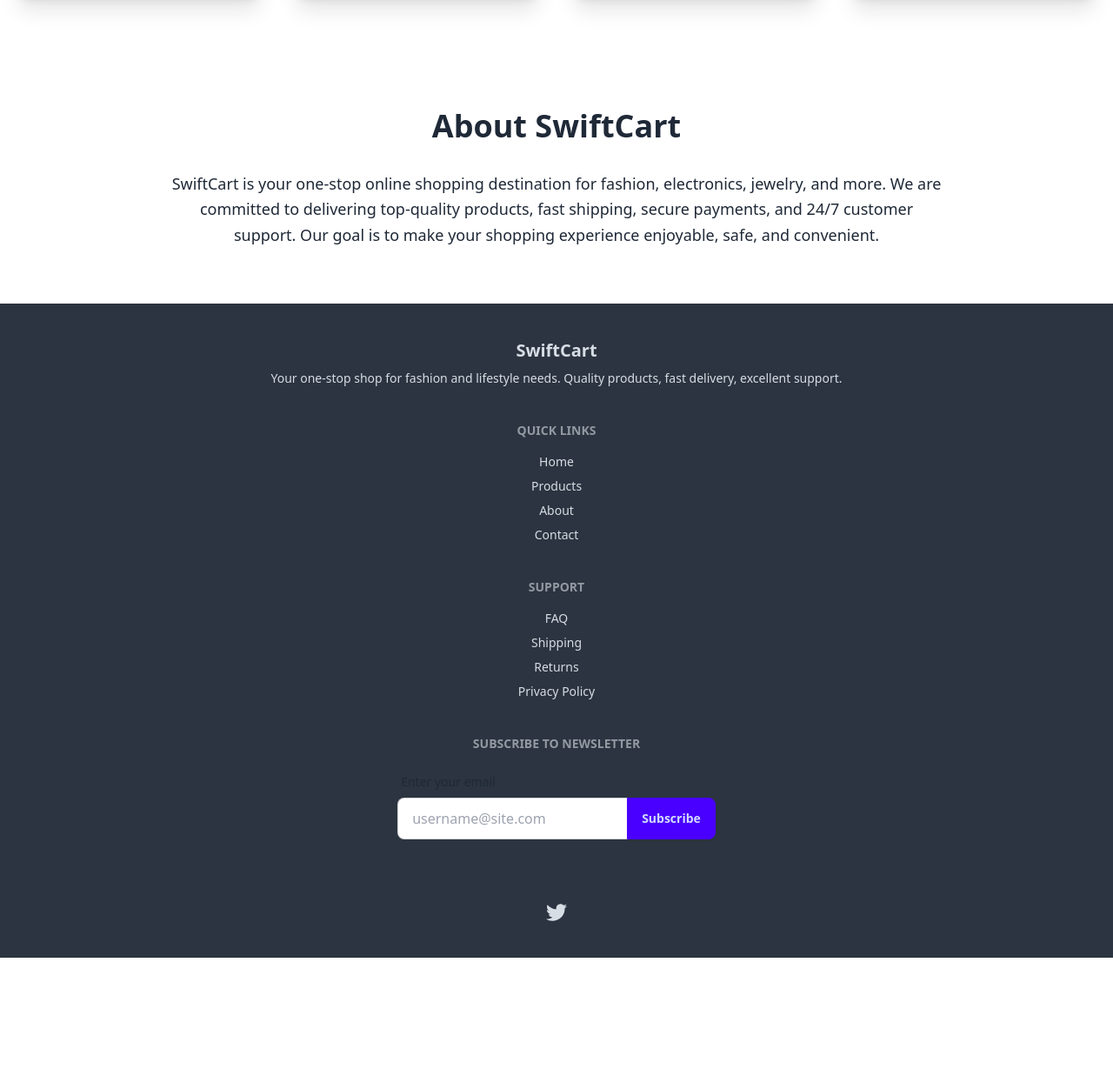
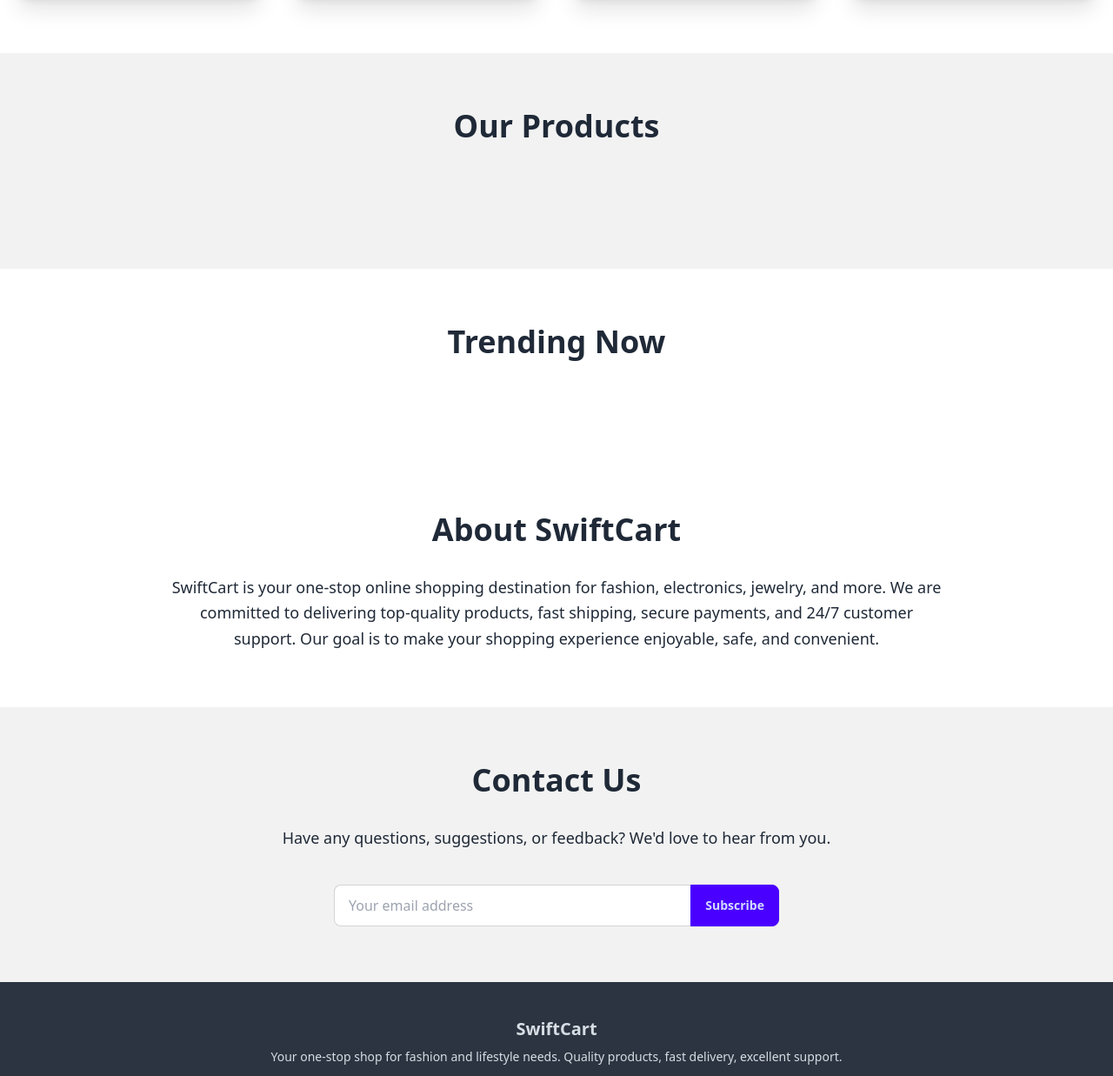
Before and after one commit to sayedweb112/a6-swift-web, a plain HTML site: page index.html in a window 1280 px wide. Shown: the part 1083-2320 px from the top of the page at 87% size. Before the commit the page ends 2184 px from the top, so only its background shows below. Drawn offline with nearby package versions, Linux system fonts and the light colour scheme; no server answers.

Commit message:
final commit for swift

```diff
--- a/index.html
+++ b/index.html
@@ -7,10 +7,13 @@
   <title>SwiftCart - Best Collection For You</title>
   <script src="https://cdn.tailwindcss.com"></script>
   <link href="https://cdn.jsdelivr.net/npm/daisyui@4.12.10/dist/full.min.css" rel="stylesheet" type="text/css" />
-
+  <script>
+    tailwind.config = {
+      daisyui: { themes: ["light", "dark", "cupcake"] },
+      theme: { extend: { colors: { primary: '#6366f1' } } }
+    }
+  </script>
 </head>
-
-
 
 <body class="bg-base-200">
 
@@ -80,6 +83,7 @@
       </a>
     </div>
   </section>
+
   <!-- Why Choose Us -->
   <section class="py-16 bg-base-100">
     <div class="container mx-auto px-4">
@@ -116,6 +120,36 @@
       </div>
     </div>
   </section>
+
+  <!-- Products Section -->
+  <section id="products" class="py-16 bg-base-200">
+    <div class="container mx-auto px-4">
+      <h2 class="text-4xl font-bold text-center mb-8">Our Products</h2>
+
+      <div id="category-filter" class="flex flex-wrap justify-center gap-3 mb-12">
+        <!-- Filled by JavaScript -->
+      </div>
+
+      <div id="loading" class="hidden flex justify-center py-20">
+        <span class="loading loading-spinner loading-lg text-primary"></span>
+      </div>
+
+      <div id="products-grid" class="grid grid-cols-1 sm:grid-cols-2 lg:grid-cols-3 xl:grid-cols-4 gap-6">
+        <!-- Filled by JavaScript -->
+      </div>
+    </div>
+  </section>
+
+  <!-- Trending Section -->
+  <section class="py-16 bg-base-100">
+    <div class="container mx-auto px-4">
+      <h2 class="text-4xl font-bold text-center mb-12">Trending Now</h2>
+      <div id="trending-grid" class="grid grid-cols-1 md:grid-cols-3 gap-8">
+        <!-- Filled by JavaScript -->
+      </div>
+    </div>
+  </section>
+
   <!-- About Section -->
   <section id="about" class="py-16 bg-base-100">
     <div class="container mx-auto px-4 text-center">
@@ -125,6 +159,24 @@
         We are committed to delivering top-quality products, fast shipping, secure payments, and 24/7 customer support.
         Our goal is to make your shopping experience enjoyable, safe, and convenient.
       </p>
+    </div>
+  </section>
+
+  <!-- Contact / Newsletter Section -->
+  <section id="contact" class="py-16 bg-base-200">
+    <div class="container mx-auto px-4 text-center">
+      <h2 class="text-4xl font-bold mb-8">Contact Us</h2>
+      <p class="text-lg mb-10 max-w-2xl mx-auto">
+        Have any questions, suggestions, or feedback? We'd love to hear from you.
+      </p>
+
+      <!-- Newsletter Form -->
+      <div class="max-w-lg mx-auto">
+        <div class="join w-full">
+          <input type="email" placeholder="Your email address" class="input input-bordered join-item flex-1" />
+          <button class="btn btn-primary join-item">Subscribe</button>
+        </div>
+      </div>
     </div>
   </section>
 
@@ -185,4 +237,5 @@
 
   <script src="main.js"></script>
 </body>
+
 </html>
```
Lines whose indentation alone changed are shown as unchanged.
